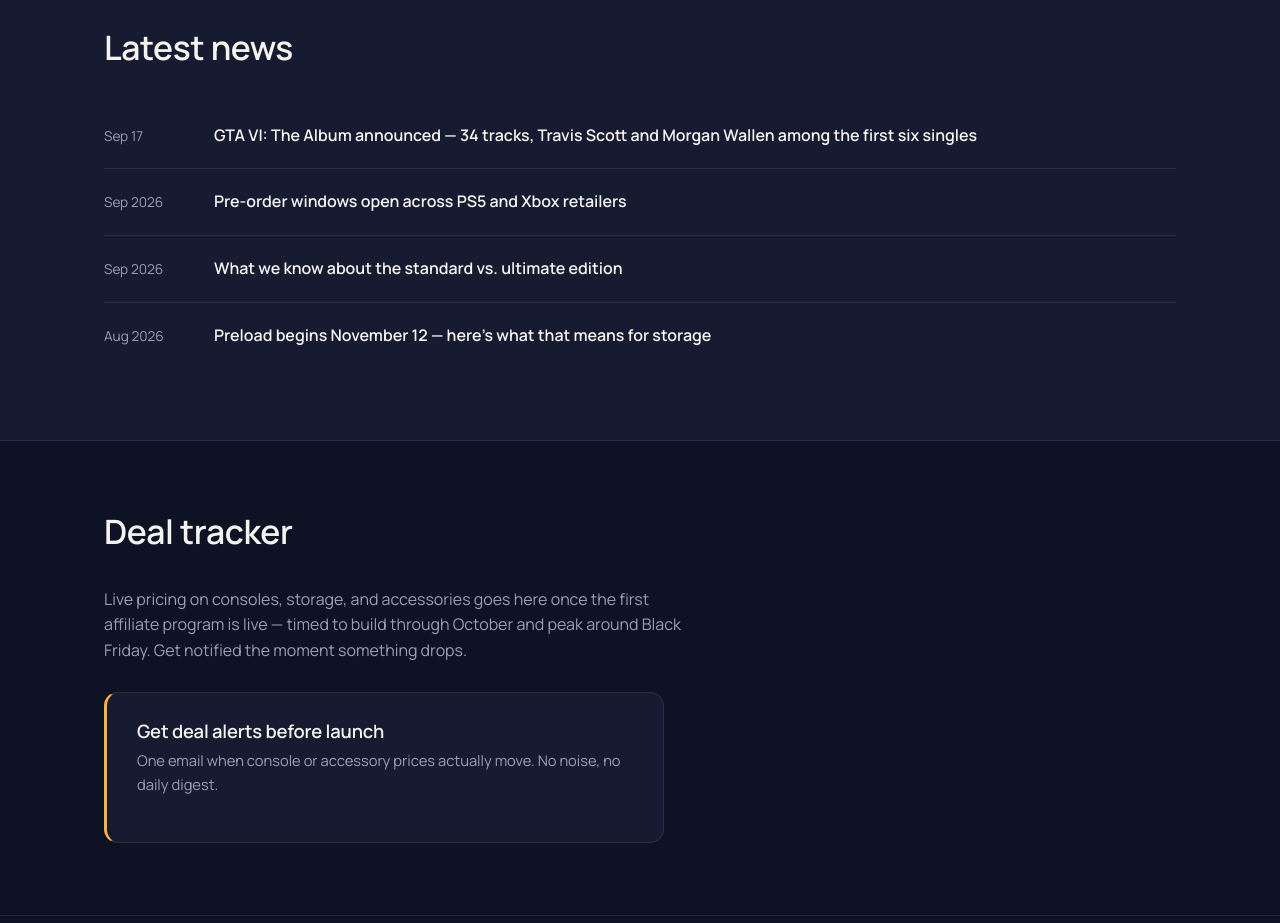
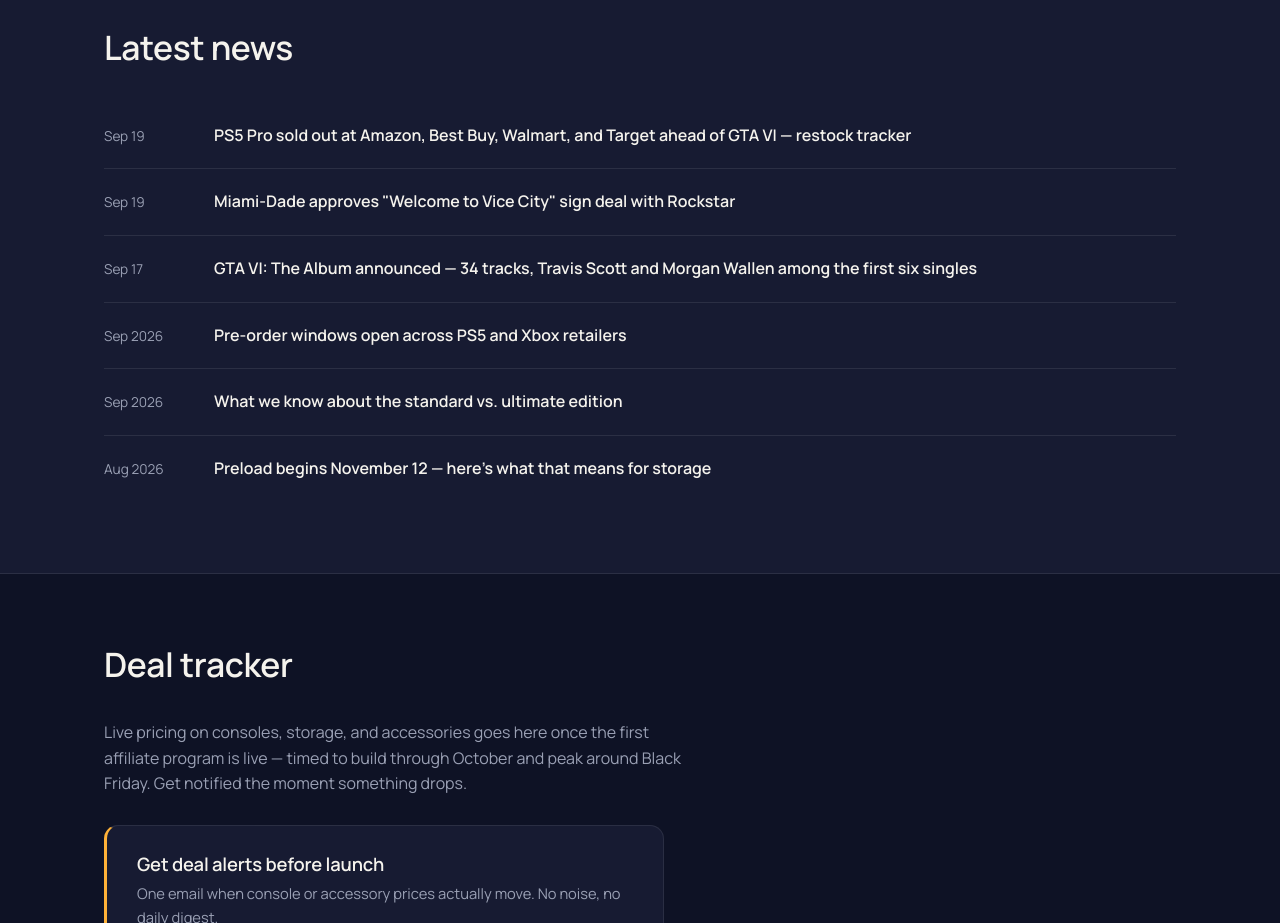
Before and after one commit to billionaire55/Preload6-site, a plain HTML site: page index.html in a window 1280 px wide. Shown: the part 1380-2303 px from the top of the page. Drawn offline with Linux system fonts and the light colour scheme; a web font is replaced by a local one.

Commit message:
Update index.html

```diff
--- a/index.html
+++ b/index.html
@@ -434,6 +434,14 @@
       <h2>Latest news</h2>
     </div>
     <div class="news-row">
+      <div class="date">Sep 19</div>
+      <a href="news/ps5-pro-restock-tracker.html">PS5 Pro sold out at Amazon, Best Buy, Walmart, and Target ahead of GTA VI — restock tracker</a>
+    </div>
+    <div class="news-row">
+      <div class="date">Sep 19</div>
+      <a href="news/vice-city-sign-miami-dade.html">Miami-Dade approves "Welcome to Vice City" sign deal with Rockstar</a>
+    </div>
+    <div class="news-row">
       <div class="date">Sep 17</div>
       <a href="news/gta-6-album-soundtrack.html">GTA VI: The Album announced — 34 tracks, Travis Scott and Morgan Wallen among the first six singles</a>
     </div>
```
